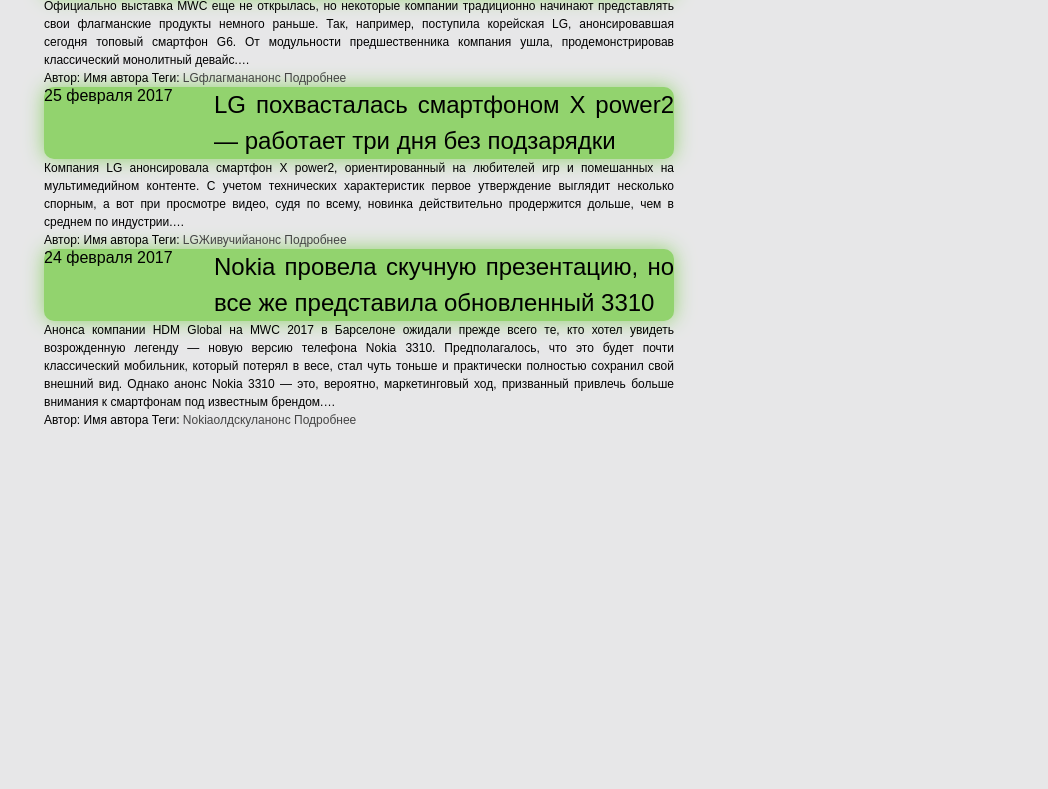
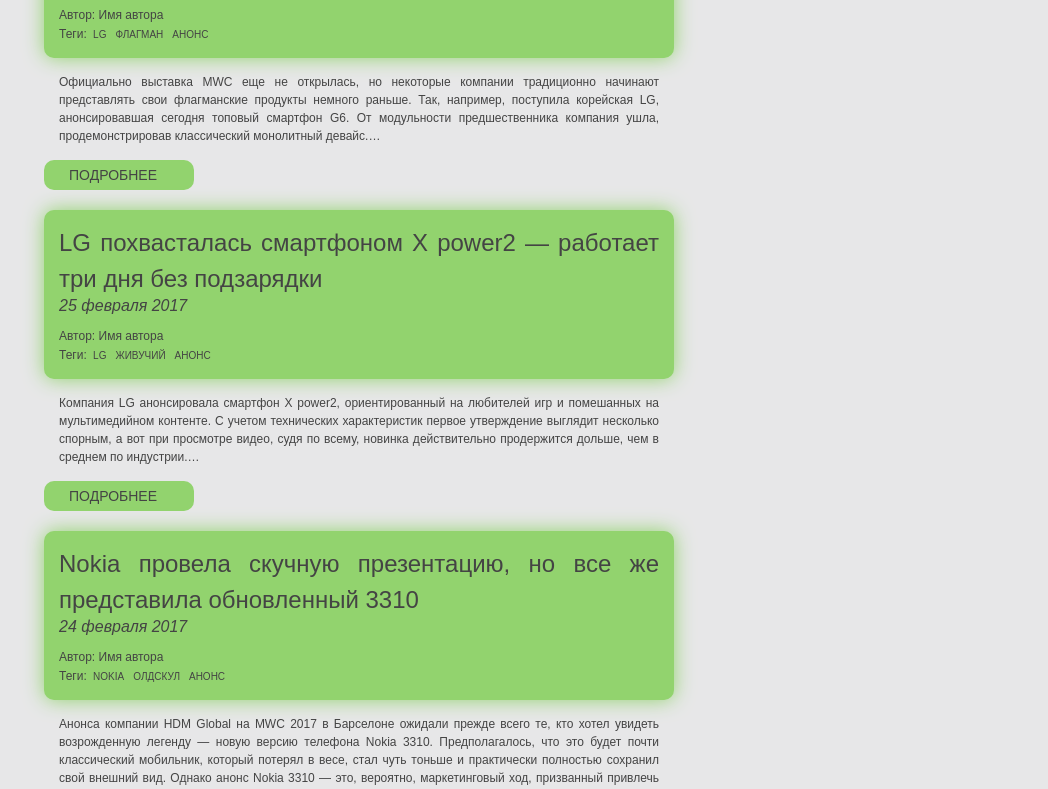
Before and after one commit to DenisBelobrotski/MyRepository, a plain HTML site: page UI/index.html in a window 1280 px wide. Shown: the part 289-1078 px from the top of the page, without its empty margins (116-1164 px from the left). Before the commit the page ends 800 px from the top, so only its background shows below. Drawn offline with Linux system fonts and the light colour scheme.

Commit message:
update main

```diff
--- a/UI/index.html
+++ b/UI/index.html
@@ -23,53 +23,53 @@
         </ul>
     </nav>
 </header>
-<div class=clearfix>
-    <div id=content>
+<div class="clearfix">
+    <div id="content">
         <article>
             <header>
-                <div class=date>26 февраля 2017</div>
                 <h1>LG представила флагманский смартфон G6</h1>
+                <div class="date">26 февраля 2017</div>
+                <footer>
+                    <span>Автор: </span><strong>Имя автора</strong>
+                    <span class="newLine">Теги: <a class="tags" href=#>lg</a><a class="tags" href=#>флагман</a><a class="tags" href=#>анонс</a></span>
+                </footer>
             </header>
             <p>Официально выставка MWC еще не открылась, но некоторые компании традиционно начинают представлять свои
                 флагманские продукты немного раньше. Так, например, поступила корейская LG, анонсировавшая сегодня
                 топовый смартфон G6. От модульности предшественника компания ушла, продемонстрировав классический
                 монолитный девайс.&hellip;</p>
-            <footer>
-                <em>Автор:</em> <strong>Имя автора</strong>
-                <span class=newLine><em>Теги:</em> <a class=tags href=#>LG</a><a class=tags href=#>флагман</a><a class=tags href=#>анонс</a></span>
-                <a class=button href=#>Подробнее</a>
-            </footer>
+            <div><a class="button" href=#>Подробнее</a></div>
         </article>
         <article>
             <header>
-                <div class=date>25 февраля 2017</div>
                 <h1>LG похвасталась смартфоном X power2 — работает три дня без подзарядки</h1>
+                <div class="date">25 февраля 2017</div>
+                <footer>
+                    <span>Автор: </span><strong>Имя автора</strong>
+                    <span class="newLine">Теги: <a class="tags" href=#>lg</a><a class="tags" href=#>живучий</a><a class="tags" href=#>анонс</a></span>
+                </footer>
             </header>
             <p>Компания LG анонсировала смартфон X power2, ориентированный на любителей игр и помешанных на
                 мультимедийном контенте. С учетом технических характеристик первое утверждение выглядит несколько
                 спорным, а вот при просмотре видео, судя по всему, новинка действительно продержится дольше, чем в
                 среднем по индустрии.&hellip;</p>
-            <footer>
-                <em>Автор:</em> <strong>Имя автора</strong>
-                <span class=newLine><em>Теги:</em> <a class=tags href=#>LG</a><a class=tags href=#>Живучий</a><a class=tags href=#>анонс</a></span>
-                <a class=button href=#>Подробнее</a>
-            </footer>
+            <a class="button" href=#>Подробнее</a>
         </article>
         <article>
             <header>
-                <div class=date>24 февраля 2017</div>
                 <h1>Nokia провела скучную презентацию, но все же представила обновленный 3310</h1>
+                <div class="date">24 февраля 2017</div>
+                <footer>
+                    <span>Автор: </span><strong>Имя автора</strong>
+                    <span class="newLine"><em>Теги:</em> <a class="tags" href=#>nokia</a><a class="tags" href=#>олдскул</a><a class="tags" href=#>анонс</a></span>
+                </footer>
             </header>
             <p>Анонса компании HDM Global на MWC 2017 в Барселоне ожидали прежде всего те, кто хотел увидеть
                 возрожденную легенду — новую версию телефона Nokia 3310. Предполагалось, что это будет почти
                 классический мобильник, который потерял в весе, стал чуть тоньше и практически полностью сохранил
                 свой внешний вид. Однако анонс Nokia 3310 — это, вероятно, маркетинговый ход, призванный привлечь
                 больше внимания к смартфонам под известным брендом.&hellip;</p>
-            <footer>
-                <em>Автор:</em> <strong>Имя автора</strong>
-                <span class=newLine><em>Теги:</em> <a class=tags href=#>Nokia</a><a class=tags href=#>олдскул</a><a class=tags href=#>анонс</a></span>
-                <a class=button href=#>Подробнее</a>
-            </footer>
+            <a class="button" href=#>Подробнее</a>
         </article>
     </div>
 </div>
--- a/UI/styles.css
+++ b/UI/styles.css
@@ -15,6 +15,7 @@
 }
 
 /* TYPOGRAPHY */
+
 html {
     background-color: rgba(25, 24, 33, 0.1);
 }
@@ -26,9 +27,6 @@
     text-align: justify;
 }
 
-/*p { margin-bottom: 18px }
-strong { font-weight: bold }
-em { font-style: italic }*/
 a {
     color: #444444
 }
@@ -46,6 +44,7 @@
 }
 
 /* HEADER */
+
 header {
     background-color: #92d36e;
     border-radius: 10px 10px 10px 10px;
@@ -77,6 +76,7 @@
 }
 
 /*User*/
+
 div#user {
     float: right;
     width: 300px;
@@ -110,6 +110,7 @@
 }
 
 /* Navigation */
+
 nav#global {
     margin: 0 0 40px;
     width: 100%;
@@ -146,20 +147,32 @@
 
 /*MAIN*/
 
-#content {
+div#content {
     width: 630px;
     margin-right: 30px;
-    /*float: left;*/
+    color: #444444;
+}
+
+div#content header {
+    padding: 15px;
+}
+
+div#content article {
+    padding-bottom: 20px;
+}
+
+div#content p {
+    padding: 15px;
 }
 
 .date {
-    float: left;
-    /*text-align: right;*/
     width: 170px;
-    height: 40px;
+    height: 30px;
     font-size: 16px;
+    font-style: italic;
 
 }
+
 .clearfix:after {
     visibility: hidden;
     display: block;
@@ -168,3 +181,43 @@
     clear: both;
     height: 0;
 }
+
+.newLine {
+    display: block
+}
+
+footer p {
+    margin: 0
+}
+
+.tags {
+    padding: 0 3px;
+    margin-right: 3px;
+    font-variant: small-caps;
+    font-size: 14px;
+    border-radius: 3px;
+}
+
+.tags:hover {
+    box-shadow: inset 100px 100px 120px #689e4f;
+    color: #ffffff;
+    border: none;
+}
+
+.button {
+    font-size: 14px;
+    display: block;
+    width: 100px;
+    border-radius: 10px;
+    text-transform: uppercase;
+    line-height: 30px;
+    padding: 0 25px;
+
+    background: #92d36e;
+}
+
+.button:hover {
+    border: none;
+    box-shadow: inset 100px 100px 120px #689E4F;
+    color: #fff;
+}
```
